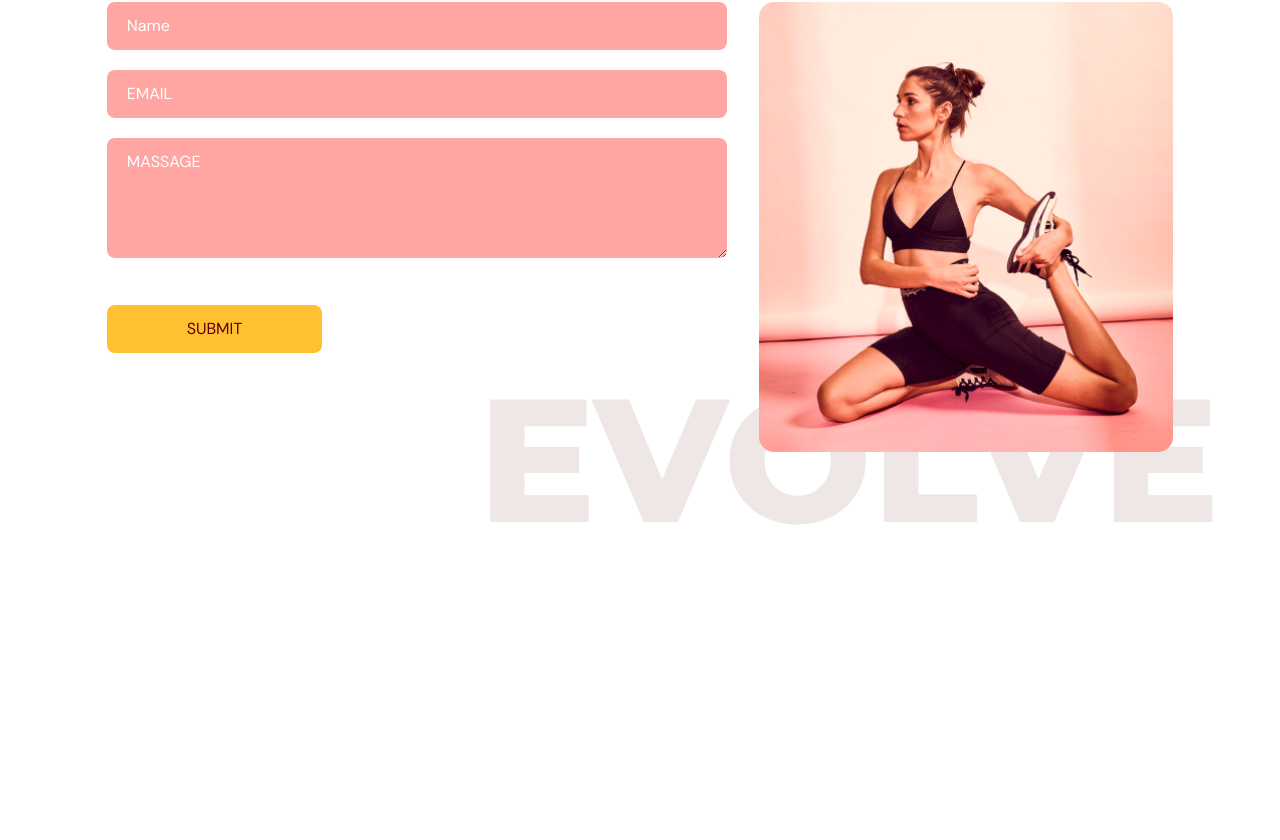
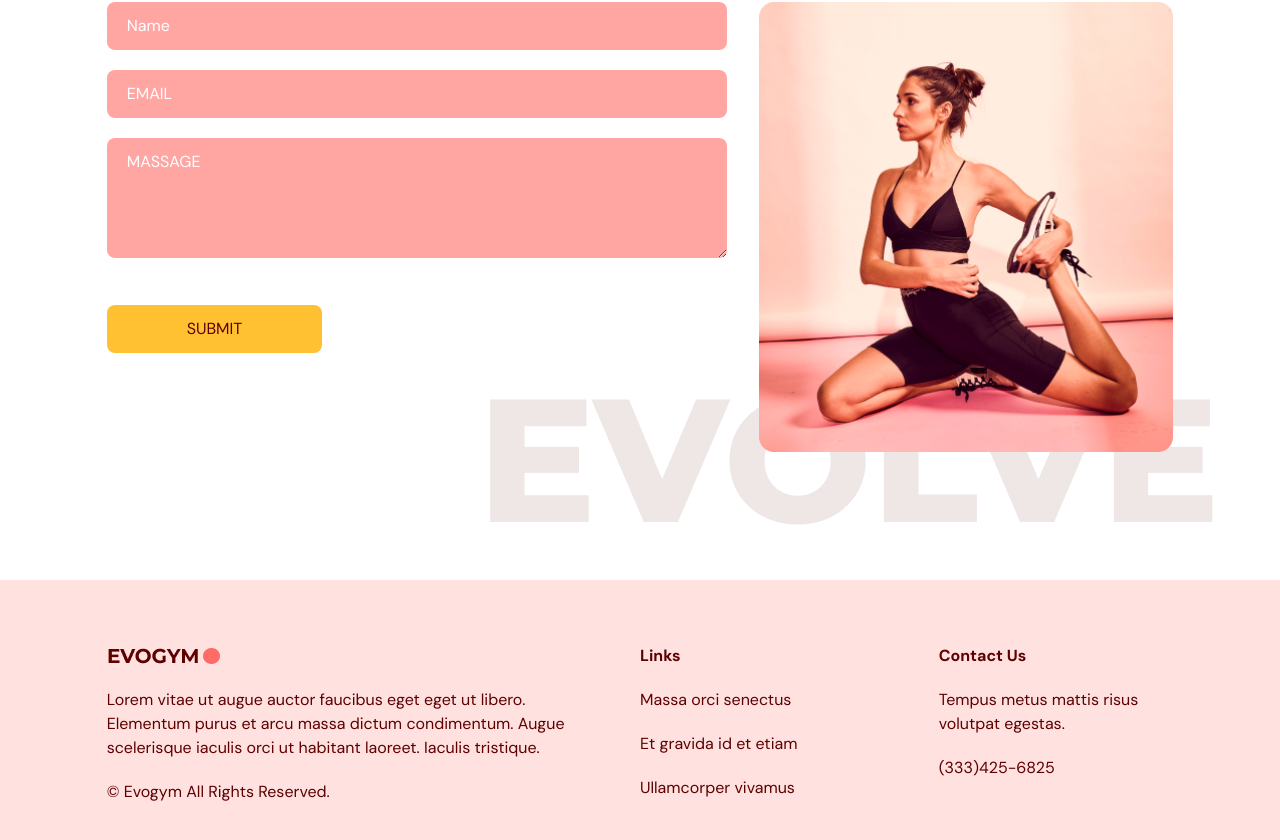
Before and after one commit to Tarek-989/Landing-Page-For-Fitness-App, a React (Vite) app: page / in a window 1280 px wide. Shown: the part 3252-4092 px from the top of the page. Before the commit the page ends 3832 px from the top, so only its background shows below. Built offline with nearby package versions, Linux system fonts and the light colour scheme.

Commit message:
Create Footer

```diff
--- a/src/App.tsx
+++ b/src/App.tsx
@@ -5,6 +5,7 @@ import { Home } from '@/Components/Home';
 import { Benefits } from '@/Components/Benefits';
 import { OurClasses } from './Components/OurClasses';
 import { ContactUs } from './Components/ContactUs';
+import { Footer } from './Components/Footer';
 
 export const App = () => {
 	const [selectedPage, setSelectedPage] = useState<SelectedPage>(SelectedPage.Home);
@@ -35,6 +36,7 @@ export const App = () => {
 			<Benefits setSelectedPage={setSelectedPage} />
 			<OurClasses setSelectedPage={setSelectedPage} />
 			<ContactUs setSelectedPage={setSelectedPage} />
+			<Footer />
 		</div>
 	)
 };
--- /dev/null
+++ b/src/Components/Footer/Footer.tsx
@@ -0,0 +1,31 @@
+import Logo from '@/assets/Logo.png';
+
+
+export const Footer = () => {
+	return (
+		<footer className='bg-primary-100 py-16'>
+			<div className='justify-contnet mx-auto w-5/6 gap-16 md:flex'>
+				<div className='mt-16 basis-1/2 md:mt-0'>
+					<img src={Logo} alt="kogo" />
+					<p className='my-5'>
+						Lorem vitae ut augue auctor faucibus eget eget ut libero. Elementum
+						purus et arcu massa dictum condimentum. Augue scelerisque iaculis
+						orci ut habitant laoreet. Iaculis tristique.
+					</p>
+					<p>© Evogym All Rights Reserved.</p>
+				</div>
+				<div className='mt-16 basis-1/4 md:mt-0'>
+					<h4 className='font-bold'>Links</h4>
+					<p className="my-5">Massa orci senectus</p>
+					<p className="my-5">Et gravida id et etiam</p>
+					<p>Ullamcorper vivamus</p>
+				</div>
+				<div className="mt-16 basis-1/4 md:mt-0">
+					<h4 className="font-bold">Contact Us</h4>
+					<p className="my-5">Tempus metus mattis risus volutpat egestas.</p>
+					<p>(333)425-6825</p>
+				</div>
+			</div>
+		</footer>
+	)
+}
--- /dev/null
+++ b/src/Components/Footer/index.ts
@@ -0,0 +1 @@
+export * from './Footer';
```
